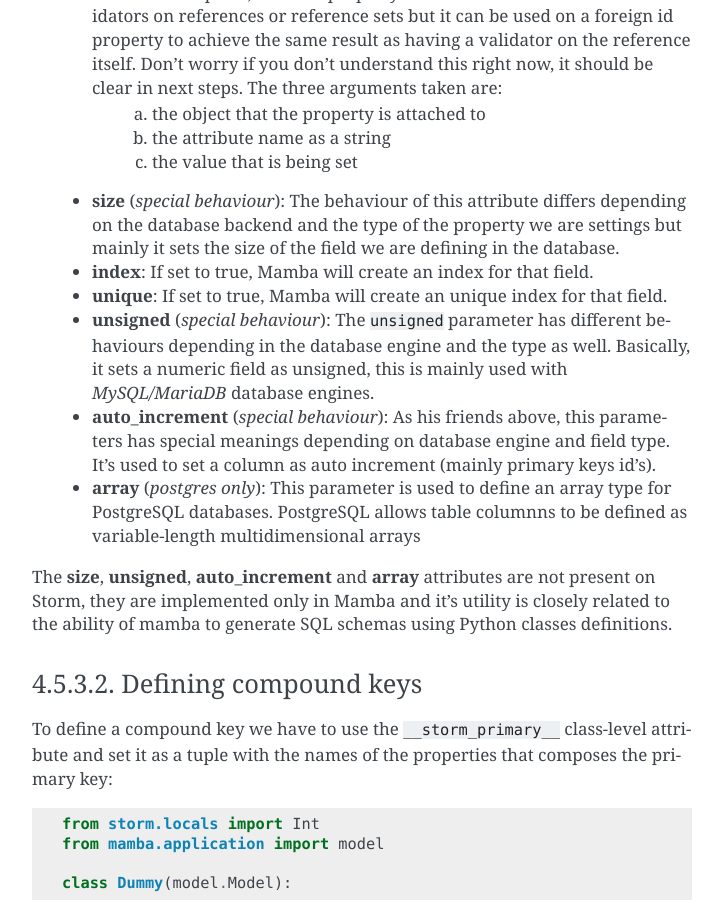
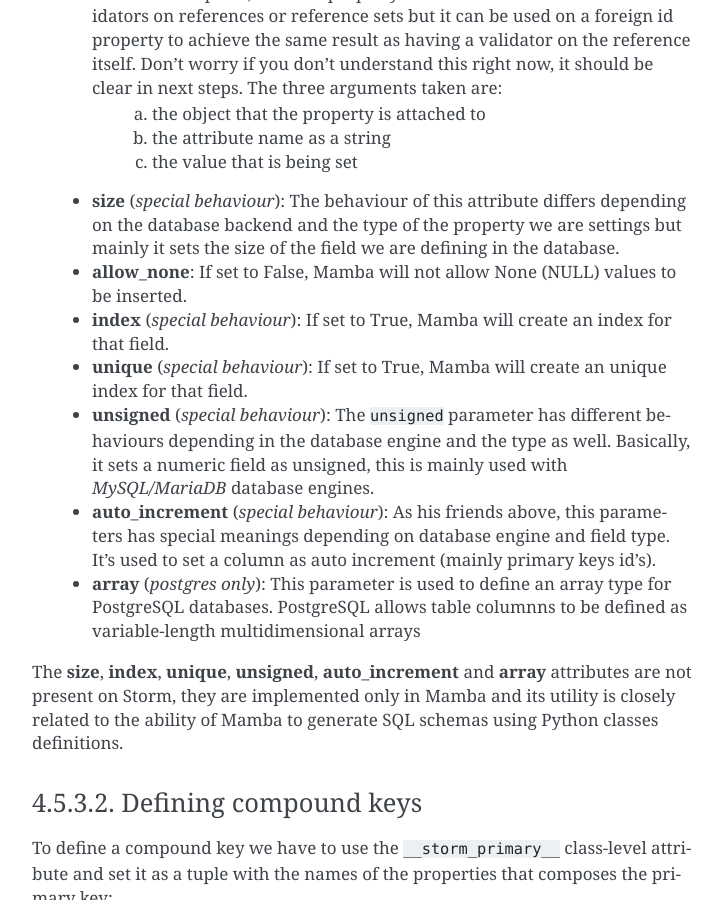
Before and after one commit to PyMamba/mamba-framework, a Sphinx documentation site: the page built from docs/development/model.rst, in a window 1280 px wide and 900 px high, scrolled down 3605 px. Shown: the whole window, without its empty margins (388-1111 px from the left). Built offline with Sphinx 7.4.7, drawn with Linux system fonts in a browser that asks for light colours; pages that are not in the unit, such as notebooks, are missing from menus.

Commit message:
Updated models documentation.

```diff
--- a/docs/development/model.rst
+++ b/docs/development/model.rst
@@ -117,13 +117,14 @@ All the options that we can pass to the constructor are optional and some of the
         b. the attribute name as a string
         c. the value that is being set
     * **size** (*special behaviour*): The behaviour of this attribute differs depending on the database backend and the type of the property we are settings but mainly it sets the size of the field we are defining in the database.
-    * **index**: If set to true, Mamba will create an index for that field.
-    * **unique**: If set to true, Mamba will create an unique index for that field.
+    * **allow_none**: If set to False, Mamba will not allow None (NULL) values to be inserted.
+    * **index** (*special behaviour*): If set to True, Mamba will create an index for that field.
+    * **unique** (*special behaviour*): If set to True, Mamba will create an unique index for that field.
     * **unsigned** (*special behaviour*): The ``unsigned`` parameter has different behaviours depending in the database engine and the type as well. Basically, it sets a numeric field as unsigned, this is mainly used with *MySQL/MariaDB* database engines.
     * **auto_increment** (*special behaviour*): As his friends above, this parameters has special meanings depending on database engine and field type. It's used to set a column as auto increment (mainly primary keys id's).
     * **array** (*postgres only*): This parameter is used to define an array type for PostgreSQL databases. PostgreSQL allows table columnns to be defined as variable-length multidimensional arrays
 
-The **size**, **unsigned**, **auto_increment** and **array** attributes are not present on Storm, they are implemented only in Mamba and it's utility is closely related to the ability of mamba to generate SQL schemas using Python classes definitions.
+The **size**, **index**, **unique**, **unsigned**, **auto_increment** and **array** attributes are not present on Storm, they are implemented only in Mamba and its utility is closely related to the ability of Mamba to generate SQL schemas using Python classes definitions.
 
 Defining compound keys
 ----------------------
```
